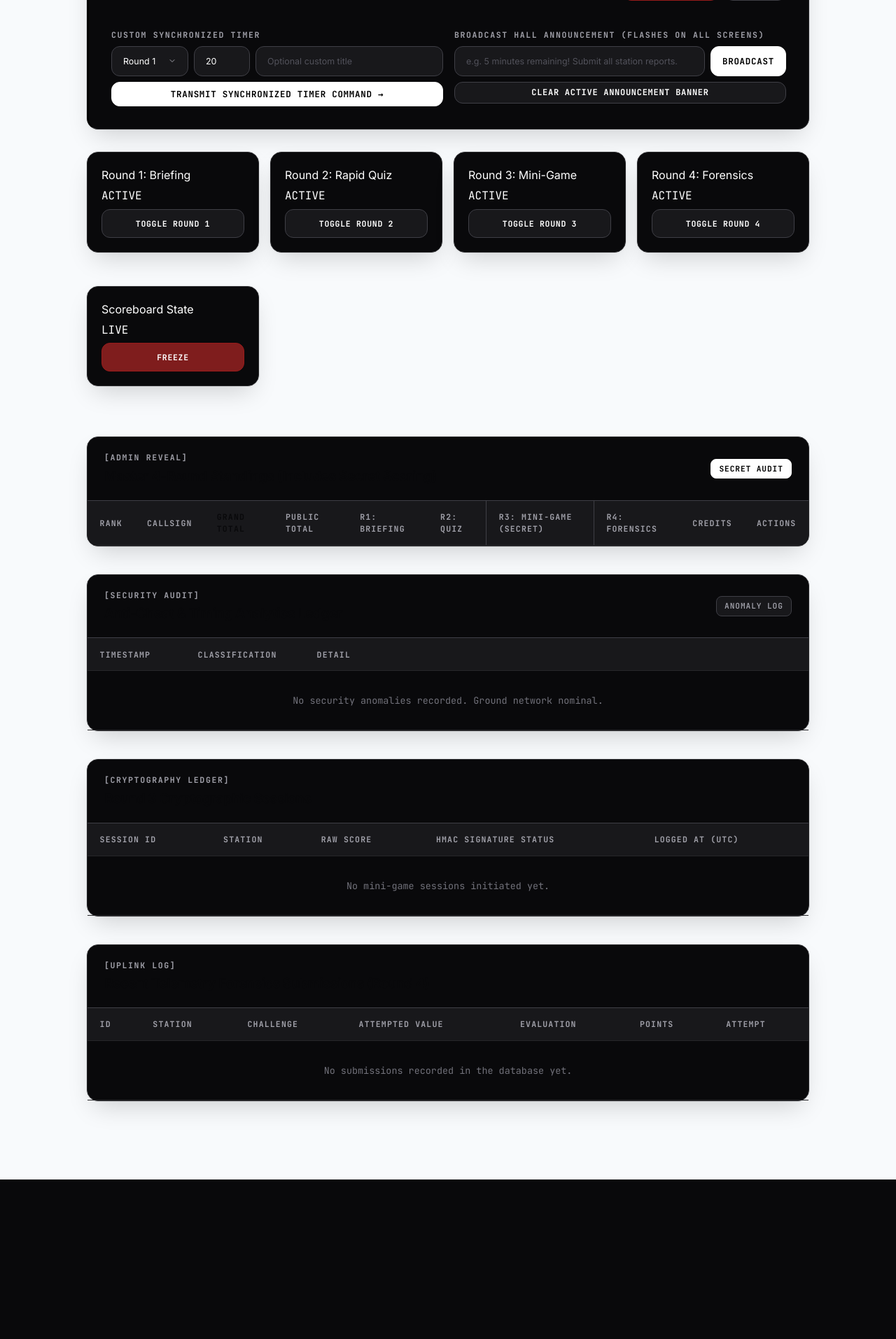
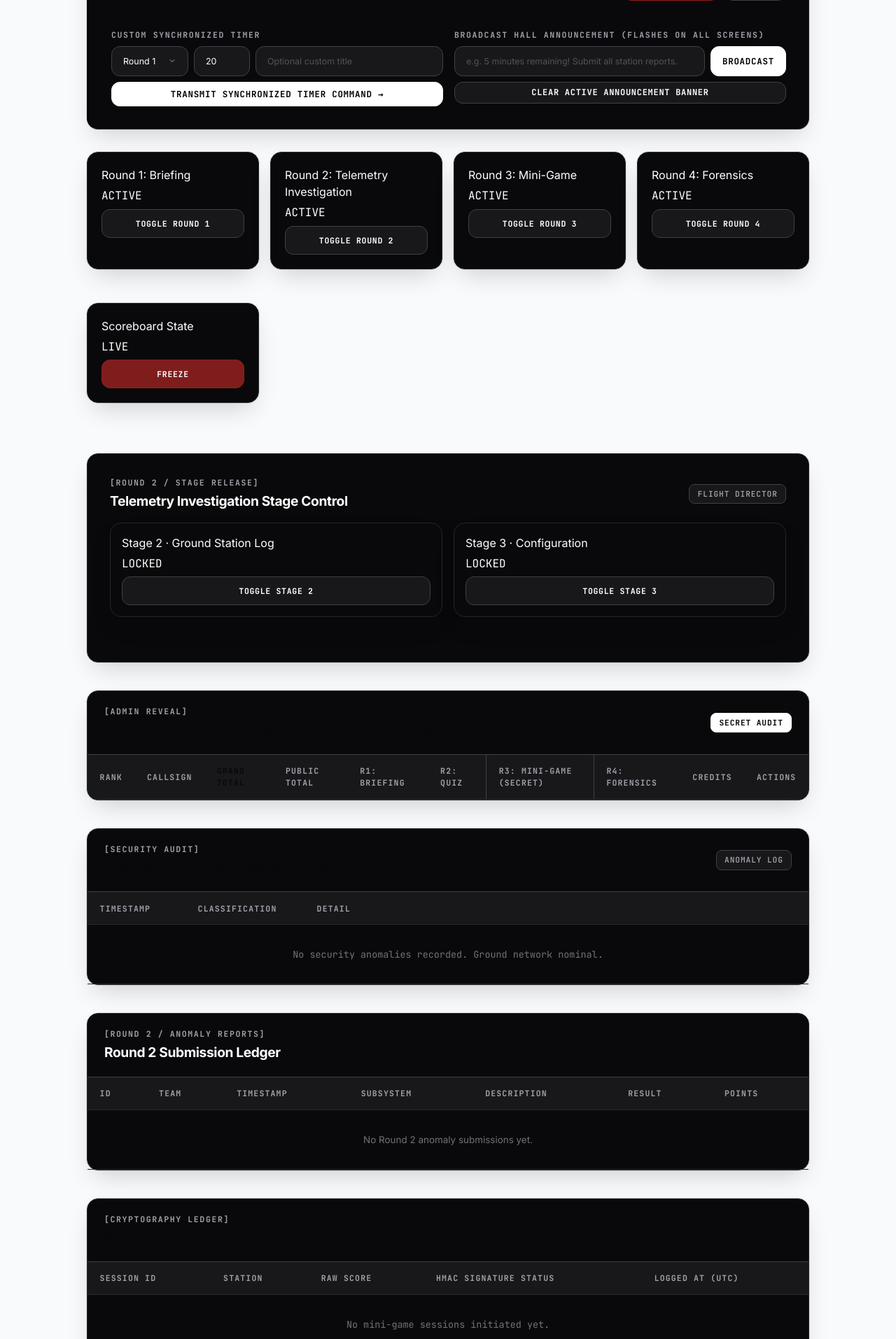
Before and after one commit to Hootsworth/ICARUS_cansat-XA14, a FastAPI app: page /admin in a window 1280 px wide. Shown: the part 508-2422 px from the top of the page at 70% size. Before the commit the page ends 2194 px from the top, so only its background shows below. Run offline with FastAPI, Linux system fonts and the light colour scheme; the visitor is signed in with stand-in values (Sample User, id 1); data comes from the database, SQL or seed files in the repository; data that the repository does not hold is empty; some libraries are stand-ins or nearby versions.

Commit message:
Add Round 2 stage controls and anomaly ledger

```diff
--- a/app/templates/admin.html
+++ b/app/templates/admin.html
@@ -123,7 +123,7 @@
 
     <!-- Round 2 State -->
     <div class="status-card" style="padding: 1.25rem;">
-        <div class="status-label">Round 2: Rapid Quiz</div>
+        <div class="status-label">Round 2: Telemetry Investigation</div>
         <div class="status-value mono" style="font-size: 1rem; margin: 0.4rem 0;">
             {{ 'ACTIVE' if app_state.round2_active == 'true' else 'LOCKED' }}
         </div>
@@ -172,6 +172,37 @@
                 {{ 'Unfreeze' if app_state.scoreboard_frozen == 'true' else 'Freeze' }}
             </button>
         </form>
+    </div>
+</div>
+
+<!-- ROUND 2 STAGE RELEASE CONTROL -->
+<div class="card" style="margin-bottom:2.5rem;">
+    <div style="display:flex; justify-content:space-between; align-items:center; margin-bottom:1rem;">
+        <div>
+            <div class="eyebrow">[ROUND 2 / STAGE RELEASE]</div>
+            <h2 style="font-size:1.2rem; margin-top:.2rem;">Telemetry Investigation Stage Control</h2>
+        </div>
+        <span class="badge">FLIGHT DIRECTOR</span>
+    </div>
+    <div style="display:grid; grid-template-columns:1fr 1fr; gap:1rem;">
+        <div class="status-card" style="padding:1rem;">
+            <div class="status-label">Stage 2 · Ground Station Log</div>
+            <div class="status-value mono" style="margin:.4rem 0;">{{ 'RELEASED' if app_state.get('round2_stage2_active','false') == 'true' else 'LOCKED' }}</div>
+            <form action="/admin/action" method="POST">
+                <input type="hidden" name="action" value="toggle_round">
+                <input type="hidden" name="val" value="round2_stage2_active">
+                <button type="submit" class="btn btn-secondary" style="width:100%; font-size:.72rem;">Toggle Stage 2</button>
+            </form>
+        </div>
+        <div class="status-card" style="padding:1rem;">
+            <div class="status-label">Stage 3 · Configuration</div>
+            <div class="status-value mono" style="margin:.4rem 0;">{{ 'RELEASED' if app_state.get('round2_stage3_active','false') == 'true' else 'LOCKED' }}</div>
+            <form action="/admin/action" method="POST">
+                <input type="hidden" name="action" value="toggle_round">
+                <input type="hidden" name="val" value="round2_stage3_active">
+                <button type="submit" class="btn btn-secondary" style="width:100%; font-size:.72rem;">Toggle Stage 3</button>
+            </form>
+        </div>
     </div>
 </div>
 
@@ -304,6 +335,38 @@
                     </td>
                 </tr>
                 {% endfor %}
+            </tbody>
+        </table>
+    </div>
+</div>
+
+<!-- ROUND 2 ANOMALY SUBMISSIONS LEDGER -->
+<div class="card" style="padding:0; margin-bottom:2.5rem;">
+    <div style="padding:1.25rem 1.5rem; border-bottom:1px solid var(--border-muted);">
+        <div class="eyebrow">[ROUND 2 / ANOMALY REPORTS]</div>
+        <h2 style="font-size:1.2rem; margin-top:.2rem;">Round 2 Submission Ledger</h2>
+    </div>
+    <div style="overflow-x:auto; max-height:420px; overflow-y:auto;">
+        <table class="scoreboard-table">
+            <thead>
+                <tr>
+                    <th>ID</th><th>Team</th><th>Timestamp</th><th>Subsystem</th><th>Description</th><th>Result</th><th>Points</th>
+                </tr>
+            </thead>
+            <tbody>
+            {% for sub in round2_anomaly_submissions %}
+                <tr>
+                    <td class="mono">#{{ sub.id }}</td>
+                    <td class="mono">Team {{ sub.team_id }}</td>
+                    <td class="mono">{{ sub.submitted_timestamp }}</td>
+                    <td>{{ sub.submitted_subsystem }}</td>
+                    <td style="max-width:360px;">{{ sub.description }}</td>
+                    <td class="mono">{{ 'CORRECT' if sub.correct == 1 else 'WRONG' }}</td>
+                    <td class="mono">{{ '+' if sub.points_awarded > 0 else '' }}{{ sub.points_awarded }}</td>
+                </tr>
+            {% else %}
+                <tr><td colspan="7" style="text-align:center; padding:2rem; color:var(--text-dim);">No Round 2 anomaly submissions yet.</td></tr>
+            {% endfor %}
             </tbody>
         </table>
     </div>
```
